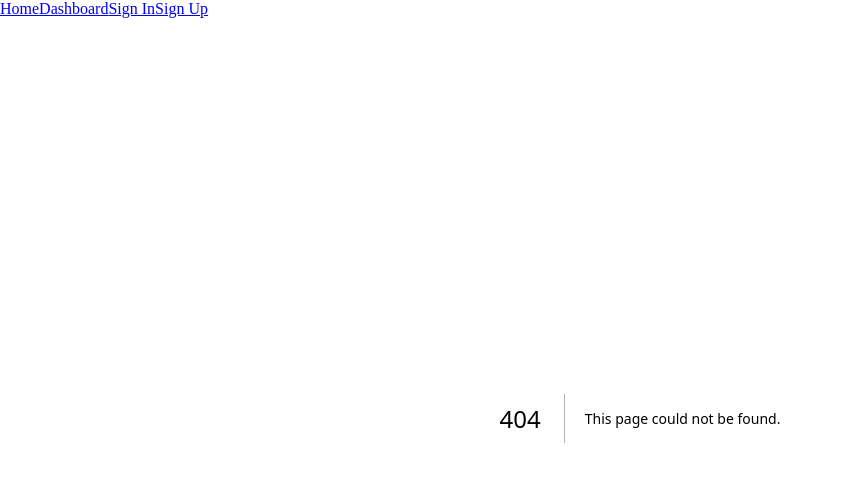
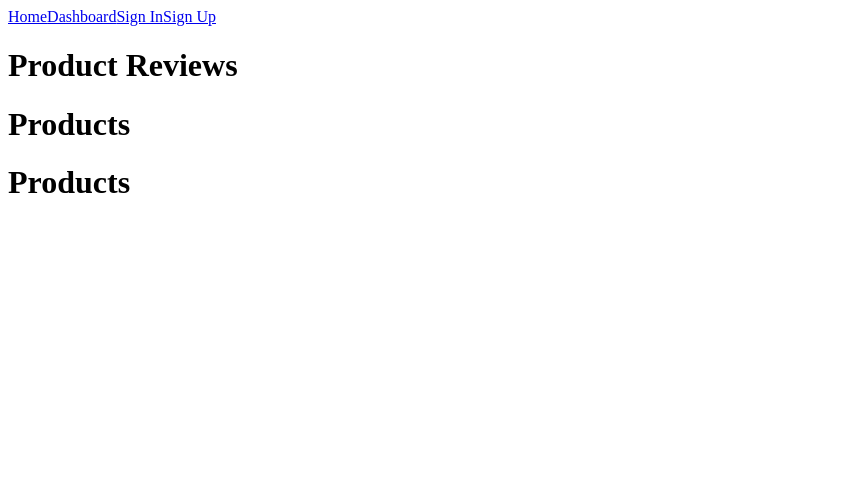
Before and after one commit to Hamza160/nextjs-tut, a Next.js app: page /product-reviews in a window 1280 px wide. Before the commit this address had no page. Shown: the top 482 px of the page, without its empty margins (0-843 px from the left). Built offline with nearby package versions, Linux system fonts and the light colour scheme.

Commit message:
Streaming Using Suspense

```diff
--- /dev/null
+++ b/src/app/product-reviews/page.tsx
@@ -0,0 +1,17 @@
+import Product from "@/components/Product";
+import Reviews from "@/components/Reviews";
+import {Suspense} from "react";
+
+export default function ProductReviewPage() {
+    return (
+        <div>
+            <h1>Product Reviews</h1>
+            <Suspense fallback={<div>Loading Product Details...</div>}>
+                <Product/>
+            </Suspense>
+            <Suspense fallback={<div>Loading Reviews...</div>}>
+                <Reviews/>
+            </Suspense>
+        </div>
+    )
+}
--- /dev/null
+++ b/src/components/Product.tsx
@@ -0,0 +1,8 @@
+const Product = async() => {
+    await new Promise(resolve => setTimeout(resolve, 2000));
+    return (
+        <h1>Products</h1>
+    )
+}
+
+export default Product;
--- /dev/null
+++ b/src/components/Reviews.tsx
@@ -0,0 +1,8 @@
+const Product = async() => {
+    await new Promise(resolve => setTimeout(resolve, 4000));
+    return (
+        <h1>Products</h1>
+    )
+}
+
+export default Product;
```
